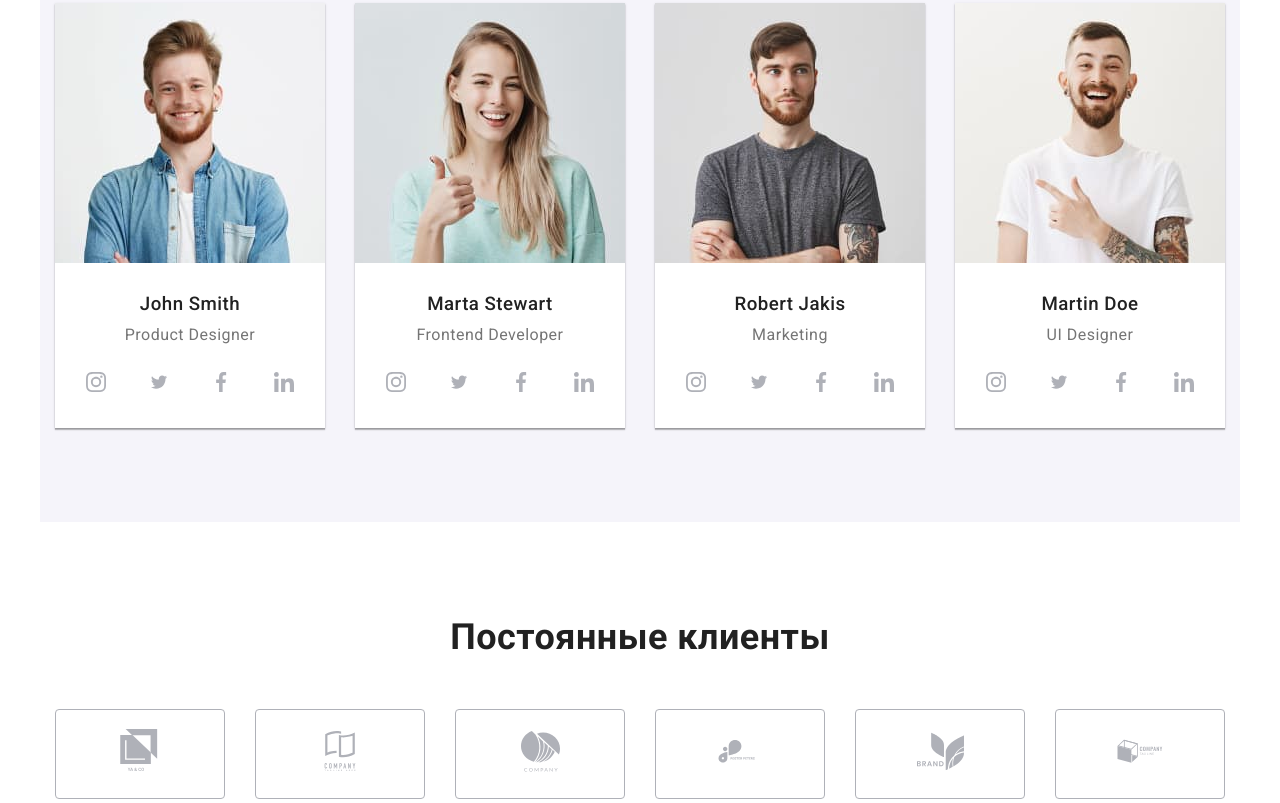
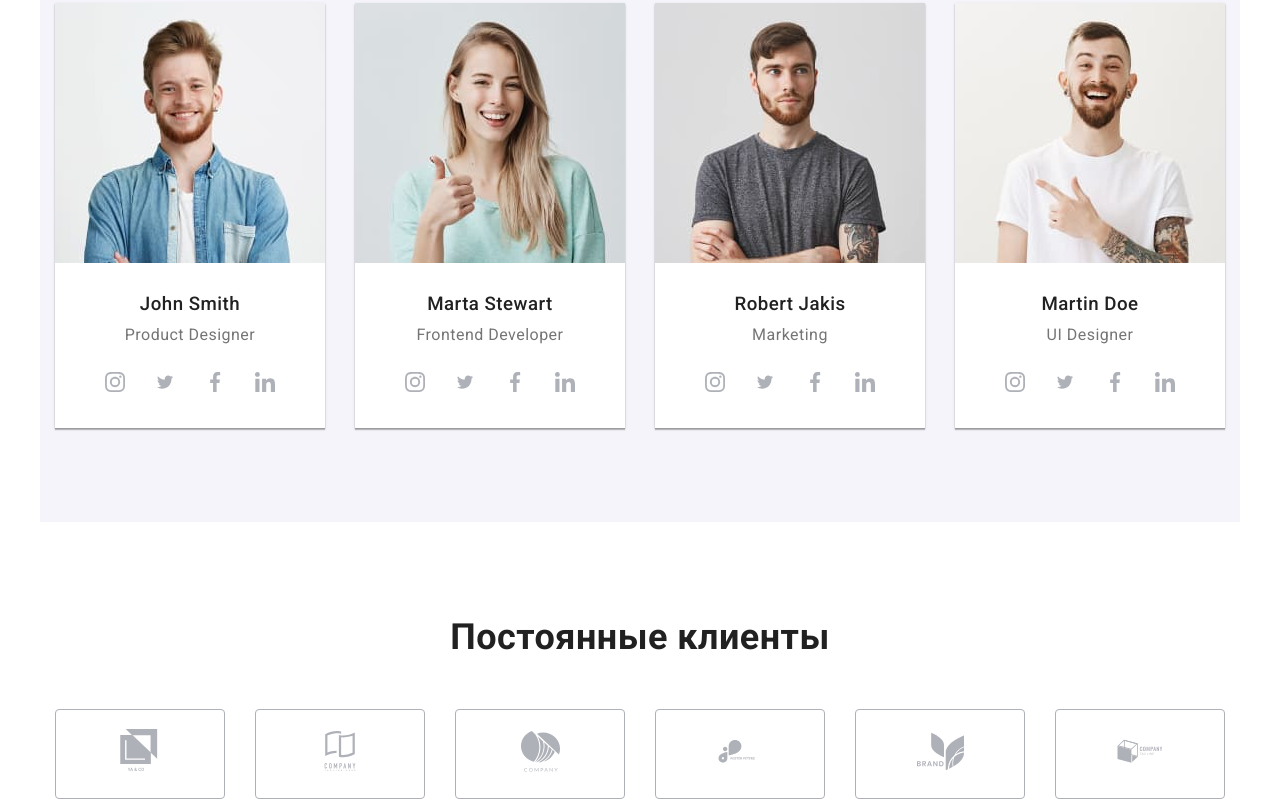
Before and after one commit to ViktoriiaBaraniuk/goit-markup-hw-04, a plain HTML site: page index.html in a window 1280 px wide. Shown: the part 2021-2824 px from the top of the page. Drawn offline with nearby package versions, Linux system fonts and the light colour scheme.

Commit message:
Добавляет паддинги у секции команды

```diff
--- a/css/styles.css
+++ b/css/styles.css
@@ -294,6 +294,9 @@ img {
   box-shadow: 0px 2px 1px rgba(0, 0, 0, 0.2), 0px 1px 1px rgba(0, 0, 0, 0.14),
     0px 1px 3px rgba(0, 0, 0, 0.12);
 }
+.inside {
+  padding: 30px 32px 24px;
+}
 .social-link {
   display: flex;
   justify-content: center;
@@ -307,15 +310,6 @@ img {
   --color1: var(--white-text-color);
 }
 
-.social {
-  padding-bottom: 24px;
-}
-/* .social-link {
-  width: 44px;
-  height: 44px;
-  border-radius: 50%;
-  background-color: blue;
-} */
 .section-title {
   padding: 0;
   margin: 0;
@@ -332,9 +326,7 @@ img {
 
   font-weight: 500;
 }
-.command {
-  margin-bottom: 30px;
-}
+
 .team .item {
   margin: 0px 0px 16px;
 }
--- a/index.html
+++ b/index.html
@@ -150,13 +150,13 @@
             <img
               src="./images/john.jpg"
               alt="Фото Джона Смита"
-              class="command"
               width="270"
               height="260"
             />
+            <div class="inside">
               <h3 class="section-subtitle">John Smith</h3>
               <p class="item">Product Designer</p>
-            <ul class="list social">
+              <ul class="list">
                 <li>
                   <!-- используем aria-label в ссылках для читалок -->
                   <a href="#" class="social-link" aria-label="Instagram">
@@ -191,19 +191,20 @@
                   ></a>
                 </li>
               </ul>
+            </div>
           </li>
 
           <li class="member">
             <img
               src="./images/marta.jpg"
               alt="Фото Марты Стюарт"
-              class="command"
               width="270"
               height="260"
             />
+            <div class="inside">
               <h3 class="section-subtitle">Marta Stewart</h3>
               <p class="item">Frontend Developer</p>
-            <ul class="list social">
+              <ul class="list">
                 <li>
                   <!-- используем aria-label в ссылках для читалок -->
                   <a href="#" class="social-link" aria-label="Instagram">
@@ -238,18 +239,19 @@
                   ></a>
                 </li>
               </ul>
+            </div>
           </li>
           <li class="member">
             <img
               src="./images/robert.jpg"
               alt="Фото Роберта Якиса"
-              class="command"
               width="270"
               height="260"
             />
+            <div class="inside">
               <h3 class="section-subtitle">Robert Jakis</h3>
               <p class="item">Marketing</p>
-            <ul class="list social">
+              <ul class="list">
                 <li>
                   <!-- используем aria-label в ссылках для читалок -->
                   <a href="#" class="social-link" aria-label="Instagram">
@@ -284,19 +286,20 @@
                   ></a>
                 </li>
               </ul>
+            </div>
           </li>
 
           <li class="member">
             <img
               src="./images/martin.jpg"
               alt="Фото Мартина Доу"
-              class="command"
               width="270"
               height="260"
             />
+            <div class="inside">
               <h3 class="section-subtitle">Martin Doe</h3>
               <p class="item">UI Designer</p>
-            <ul class="list social">
+              <ul class="list">
                 <li>
                   <!-- используем aria-label в ссылках для читалок -->
                   <a href="#" class="social-link" aria-label="Instagram">
@@ -331,6 +334,7 @@
                   ></a>
                 </li>
               </ul>
+            </div>
           </li>
         </ul>
       </section>
```
Lines whose indentation alone changed are shown as unchanged.
